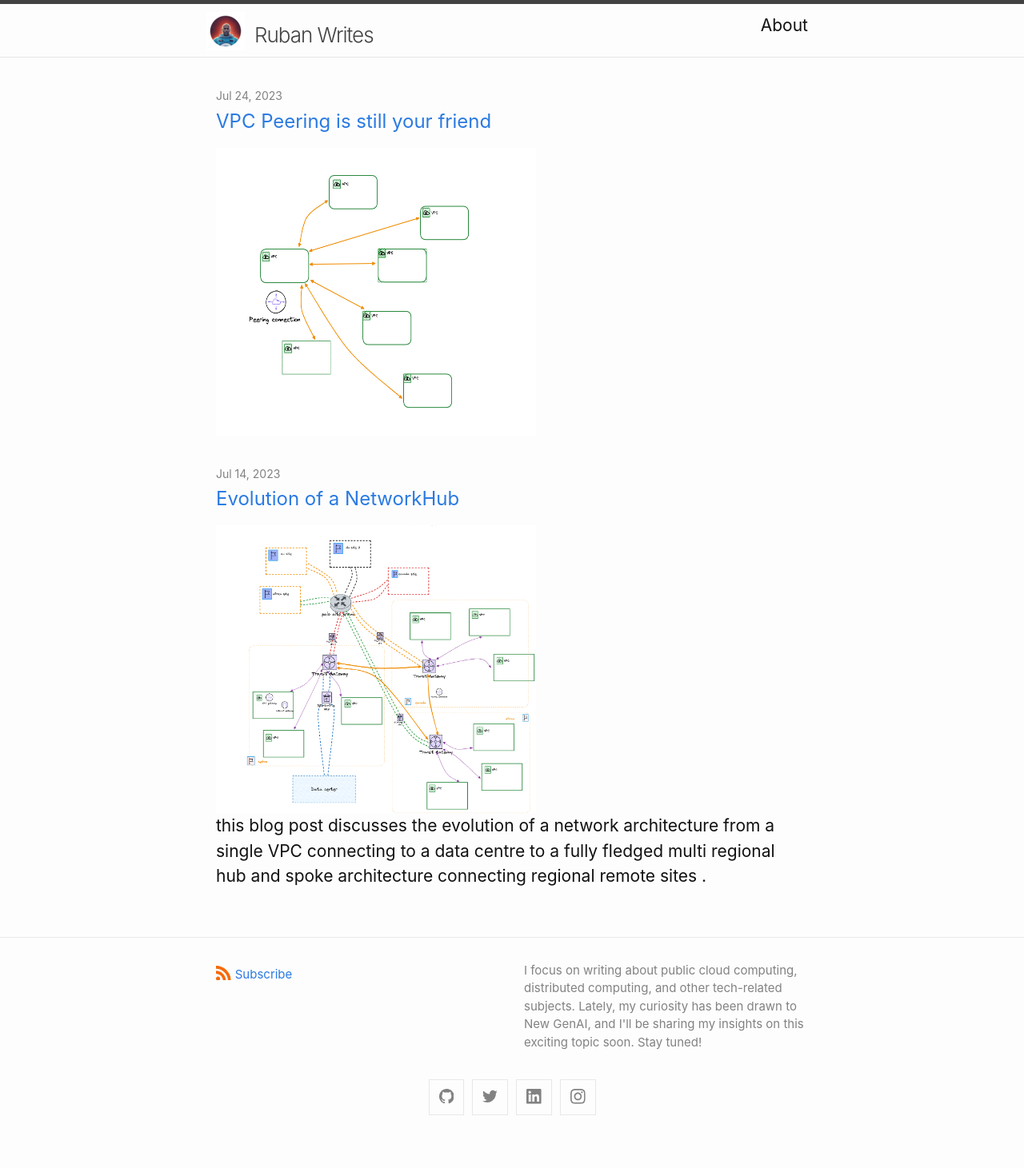
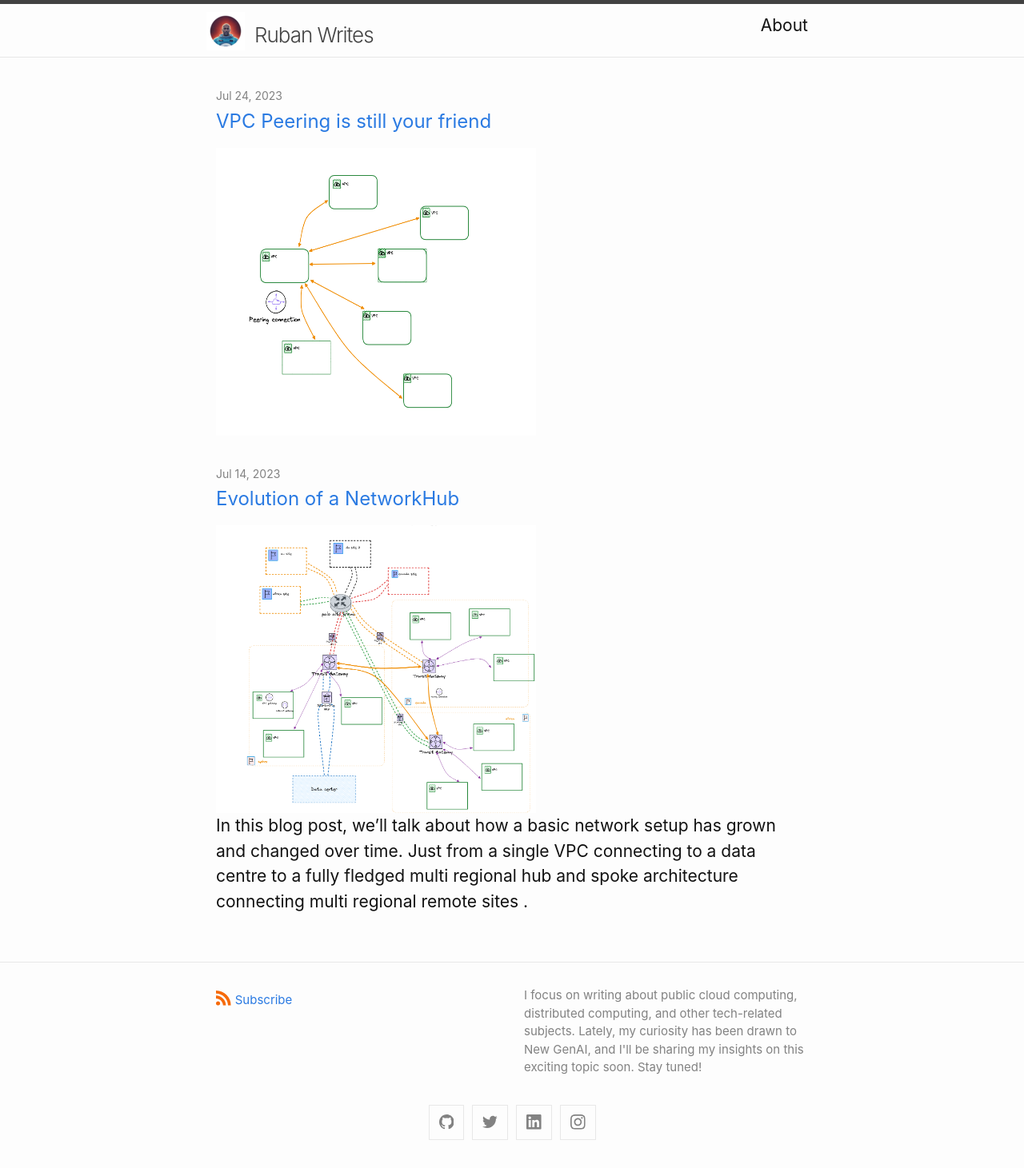
Before and after one commit to neelaruban/neelaruban.github.io, a Jekyll site: the page built from index.markdown, in a window 1280 px wide. Shown: the whole page at 80% size. Built offline with Jekyll 4.4.1, drawn with Linux system fonts in a browser that asks for light colours; before the commit the page ends 1430 px from its top, so only the background shows below that; some of the changed lines change nothing that is shown.

Commit message:
further corrections to the post

```diff
--- a/_posts/2023-07-14-evolution-of-a-vpc.md
+++ b/_posts/2023-07-14-evolution-of-a-vpc.md
@@ -6,27 +6,27 @@
 image: multiregional-network-high-tolerance-hub.png
 ---
 
-this blog post discusses the evolution of a network architecture from a single VPC  connecting to a data centre to a fully fledged multi regional hub and spoke architecture connecting regional remote sites .
+In this blog post, we'll talk about how a basic network setup has grown and changed over time. Just from a single VPC connecting to a data centre to a fully fledged multi regional hub and spoke architecture connecting multi regional remote sites .
 
 
 ## Whats the customer initially wanted ?
 
-The customer wanted a way to connect to their remote sites spanning from australia to as far africa and canada. Those remote sites were literally remote without much internet connectivity as such they had to rely on satellite internet services vendors such as starlink to provide connectivity .
+The customer needed a solution to connect their remote sites, which were spread out from Australia to as far as Africa and Canada. These sites were quite remote and had limited internet connectivity. Consequently, they had to depend on satellite internet service providers like Starlink to establish connectivity.
 
-what we proposed was a simple VPC using site to site VPN connecting all remote sites .
+what we proposed was a simple VPC connecting all remote sites via site to site VPN.
 
-> its always good to consider as a prerequiste if the AWS or any cloud vendor for that matter   the default behaviour of the aws side of the connection supported by the remote peer customer gateway
+> It's always essential to consider as a prerequisite whether your customer gateway peer supports the default behavior of the AWS side of the connection
 
 below figure illustrates the initial design
 
 ### _Initial Design_
 ![image]({{ site.baseurl }}/assets/images/generic_initial.png)
 
-> Transit Gateway was used to give connectivity between VPCs spanning accounts and the site to site connections terminated at the TGW instead of a virtual private gateway.
+> Transit Gateway was used to give connectivity between VPCs spread across accounts and the site to site connections terminated at the TGW instead of a virtual private gateway.
 
 since the remote sites are even further from the home VPC region and they rely on 3G/4G/satelitte internet connectivity , we suggested them to use AWS global accelarator on the VPNs to route traffic through the nearest AWS point of presence.
 
-with the inclusion of the Global Accelarator the design looked liked below
+with the inclusion of the Global Accelarator the design looked as shown below
 
 
 ### _With the inclusion of GA_
@@ -35,20 +35,20 @@
 Imagine you're a customer using a cloud service for important tasks. Just like anyone else, you wouldn't want all your important services to rely solely on one cloud provider. That would be risky, as it could lead to a single point of failure. So, to avoid that, you'd prefer to distribute the risks by not depending entirely on one cloud vendor.
 
 
-They sought the help of palo alto ( prisma cloud ) to provide a middle layer between the remote sites and the AWS side and also at the same time use the nearest point of presence provided by palo to alto closer to their remote sites .
+They sought the help of palo alto ( prisma cloud ) to provide a middle layer between the remote sites and the AWS side and also at the same time use the nearest point of presence provided by palo to alto to stay closer to their remote sites .
 
-You would have already guessed how the design would be transformed into as you would see soon as depicted below
+You would have already guessed how the design would be transformed into as you would see soon .
 
 
 ![image]({{ site.baseurl }}/assets/images/network-hub-palo-alto.png)
 
-At this point in the design, we had successfully ensured high availability (meaning it could withstand any potential zonal failures) by using multiple zones and avoiding reliance on a single cloud vendor. However, there was still one concern that bothered the customer.
+At this point in the design, we had successfully ensured high availability (meaning it could withstand any potential zonal failures) by using multiple availability zones and avoiding reliance on a single cloud vendor. However, there was still one concern that bothered the customer.
 
 ***What if an AWS region or Palo Alto regional construct fails , will it pull down the rest of the services together with it ?***
 
 simple answer is **_yes_** . it would inevitably pull the rest of it down and how would you circumvent it ?
 
-So, we came to a decision: to make use of AWS regions. This choice greatly enhances the architecture's ability to handle faults and ensures overall stability. In this setup, each region will have its own network hub, just like in the initial design, and we'll maintain the same number of Virtual Private Clouds (VPCs) across AWS Accounts. All these network hubs will be interconnected in a mesh-like pattern.Each Site to site connection originating from Palo Alto Prisma will be terminated at each of the regional network hubs as shown below .
+So, we came to a decision: to make use of AWS regions. This choice greatly enhances the architecture's ability to handle faults and ensures overall stability. In this setup, each region will have its own network hub, just like in the initial design, and we'll maintain the same number of Virtual Private Clouds (VPCs) across AWS Accounts. All these network hubs will be interconnected in a mesh-like pattern.Each Site to site connection originating from Palo Alto Prisma will be terminated at each end of the regional network hubs as shown below .
 
 initially every site to site VPN connection was rolled out to a single networkhub as show below
 
@@ -66,12 +66,12 @@
 ## Implementation
 
 
-[AWS serverless network orchestrator](https://github.com/aws-solutions/network-orchestration-for-aws-transit-gateway) was chosen as the automation tool for the multi regional network hub implementation. The tool was deployed using the [customisations for control tower](https://github.com/aws-solutions/aws-control-tower-customizations) pipeline via the master account .The orchestrator was seamless in its execution for applying attachments and associations for TGW and its route tables. Even the peering between regional TGW were applied using the orchestrator.
+[AWS serverless network orchestrator](https://github.com/aws-solutions/network-orchestration-for-aws-transit-gateway) was chosen as the automation tool for the multi regional network hub implementation. The tool was deployed using the [customisations for control tower](https://github.com/aws-solutions/aws-control-tower-customizations) from the master account .The orchestrator was seamless in its execution for applying attachments and associations against the TGW ( transit gateway) and its route tables. Even the peering between regional TGW were applied using the orchestrator.
 
-> During the implementation of the orchestrator on a newly minted AWS region there were some services which were not yet available to fully leverage the featureset of the orchestrator. To work around this, we made a choice to programmatically exclude those services by making changes to the code.This way, we could still proceed with the implementation without those specific features.
+> As we were setting up the orchestrator on a brand-new AWS region, we encountered a situation where certain services were not yet accessible. This prevented us from fully utilizing the orchestrator's complete range of features. To work around this, we made a choice to programmatically exclude those services by making changes to the code.This way, we could still proceed with the implementation without those specific features.
 
-Due to security and cost optimisation considerations an egress VPC for each regional network-hub was introduced to direct all the outbound internet traffic from the all the spoke VPCs to go through it. In addition, interface endpoints with its own private PHZ were implemented on the same egress VPCs to keep the Spoke VPC traffic towards those AWS services within the AWS backbone.
+Due to security and cost optimisation considerations an egress VPC for each regional network-hub was introduced to direct all the outbound internet traffic from the spoke VPCs to go through it. In addition, interface endpoints with its own private PHZ were implemented on the same egress VPC to be share across the network hub
 
 ## Conclusion
 
-In simpler terms, We added an extra layer of protection to their cloud setup by bringing on another cloud provider between regional sites to AWS and also by opting in for AWS regional redundancy by way of multi regional networkhub , making it more reliable,fault tolerant and secure. This way, if one part of the system fails, it doesn't bring down everything else with it. It's like having a backup plan for when things don't go as expected. This design transformation helps ensure a smoother and safer cloud experience overall.
+In simpler terms, We added an extra layer of protection to their cloud setup by bringing on another cloud provider between regional sites to AWS and also by opting in for AWS regional redundancy by way of multi regional networkhub , making it more reliable,fault tolerant and redundant. This way, if one part of the system fails, it doesn't bring down everything else with it. It's like having a backup plan for when things don't go as expected. This design transformation helps ensure a smoother and safer cloud experience overall.
```
Also changed, not shown: 1 other file.
